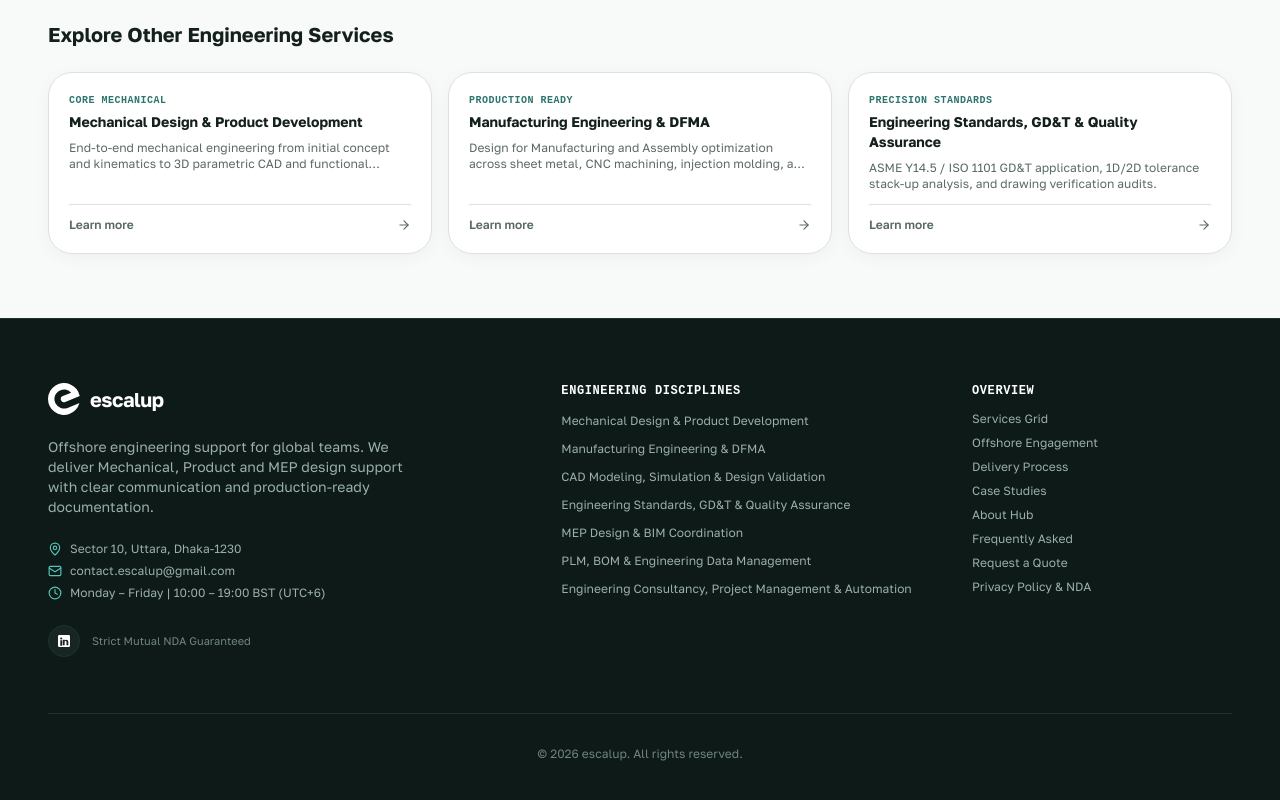
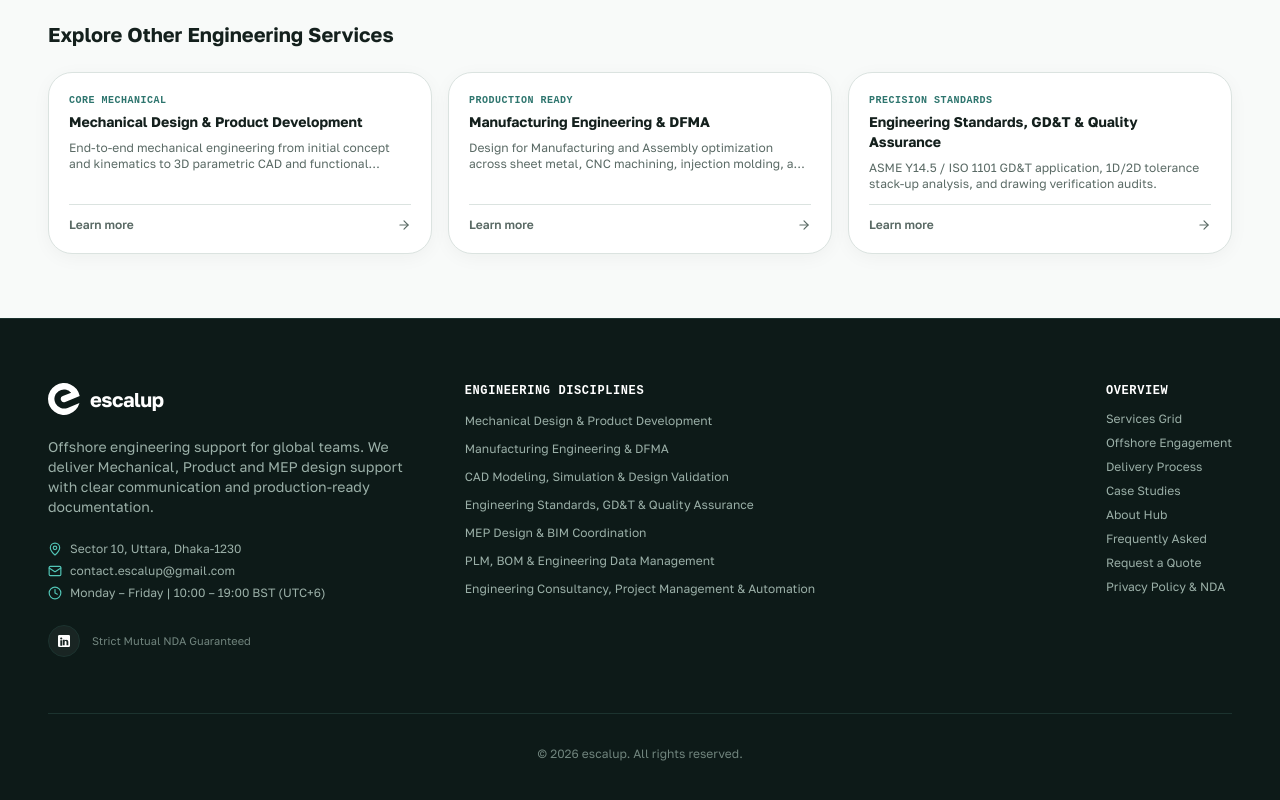
Before and after one commit to mdshafayatullahshanto/escalup, a React (Vite) app: page /services/cad-modeling-simulation-validation in a window 1280 px wide. Shown: the part 1643-2443 px from the top of the page. Built offline with nearby package versions, Linux system fonts and the light colour scheme; no server answers.

Commit message:
style: position footer columns symmetrically left, middle, and right

```diff
--- a/src/components/Footer.jsx
+++ b/src/components/Footer.jsx
@@ -32,14 +32,14 @@ export default function Footer() {
     <footer className="bg-[#0D1A18] text-white pt-16 pb-28 sm:pb-24 lg:pb-12 border-t border-[#1C332F] relative">
       <div className="w-full max-w-[1600px] 2xl:max-w-[1760px] mx-auto px-4 sm:px-6 md:px-8 lg:px-12 2xl:px-16">
 
-        {/* Top Grid: 3-column balanced layout (5 + 4 + 3 = 12 cols) */}
-        <div className="grid grid-cols-1 md:grid-cols-3 lg:grid-cols-12 gap-10 lg:gap-12 pb-14 border-b border-[#1C332F]">
+        {/* Top Grid: Symmetrical 3-position layout (Left, Middle, Right) */}
+        <div className="grid grid-cols-1 md:grid-cols-3 gap-10 lg:gap-12 pb-14 border-b border-[#1C332F] items-start">
 
-          {/* Col 1: Brand & Positioning (5 cols) */}
-          <div className="lg:col-span-5 space-y-4">
+          {/* Col 1: Left Position (Brand & Positioning) */}
+          <div className="space-y-4 max-w-sm">
             <Logo variant="dark" size="md" />
 
-            <p className="text-xs sm:text-sm text-[#9BB0A8] max-w-sm leading-relaxed">
+            <p className="text-xs sm:text-sm text-[#9BB0A8] leading-relaxed">
               Offshore engineering support for global teams. We deliver Mechanical, Product and MEP design support with clear communication and production-ready documentation.
             </p>
 
@@ -76,8 +76,8 @@ export default function Footer() {
             </div>
           </div>
 
-          {/* Col 2: Engineering Disciplines (4 cols) */}
-          <div className="lg:col-span-4 space-y-3">
+          {/* Col 2: Middle Position (Engineering Disciplines) */}
+          <div className="space-y-3 md:mx-auto">
             <h4 className="text-xs font-bold uppercase tracking-wider text-white font-mono">
               Engineering Disciplines
             </h4>
@@ -95,8 +95,8 @@ export default function Footer() {
             </ul>
           </div>
 
-          {/* Col 3: Navigation & Governance (3 cols) */}
-          <div className="lg:col-span-3 space-y-3">
+          {/* Col 3: Right Position (Overview) */}
+          <div className="space-y-3 md:ml-auto">
             <h4 className="text-xs font-bold uppercase tracking-wider text-white font-mono">
               Overview
             </h4>
```
